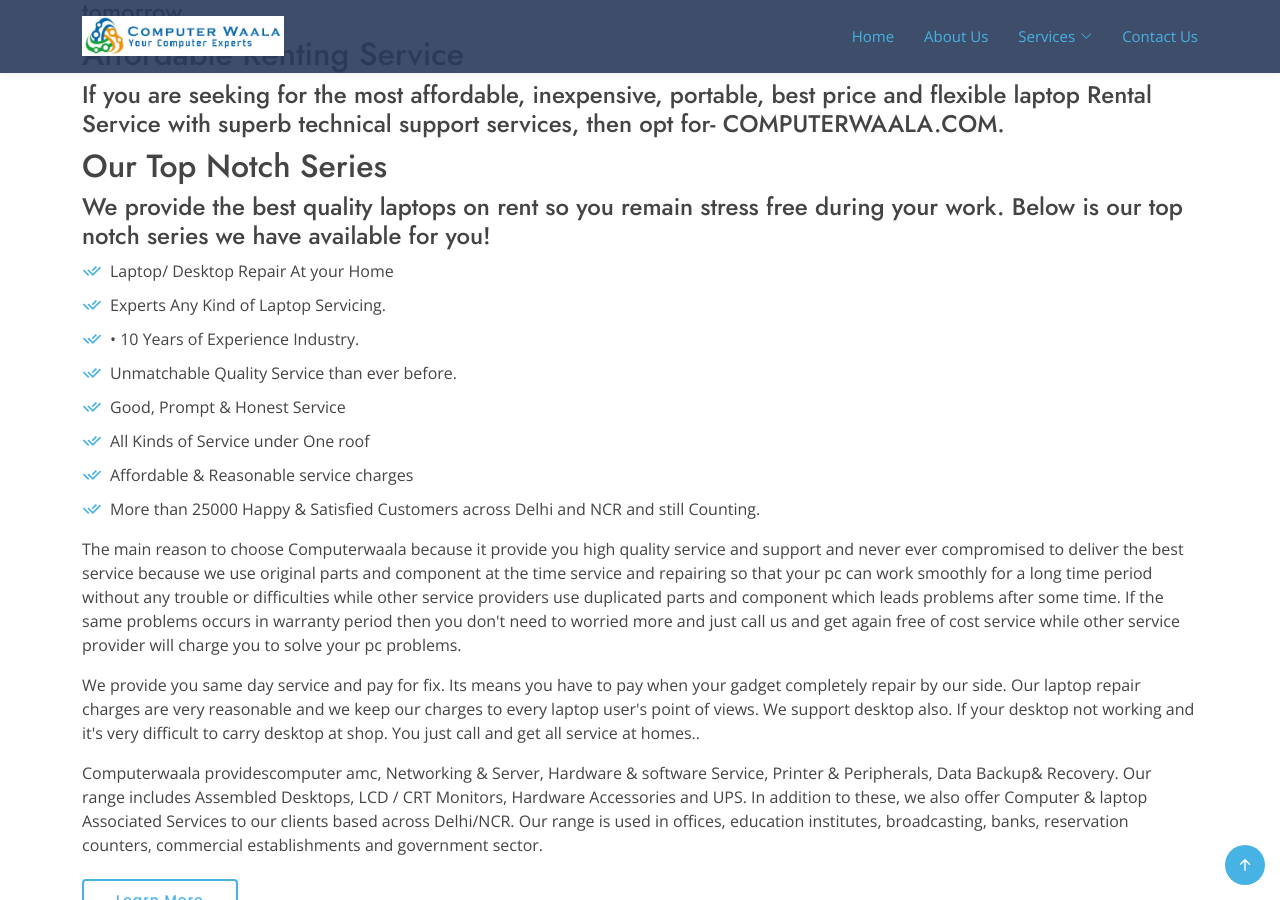
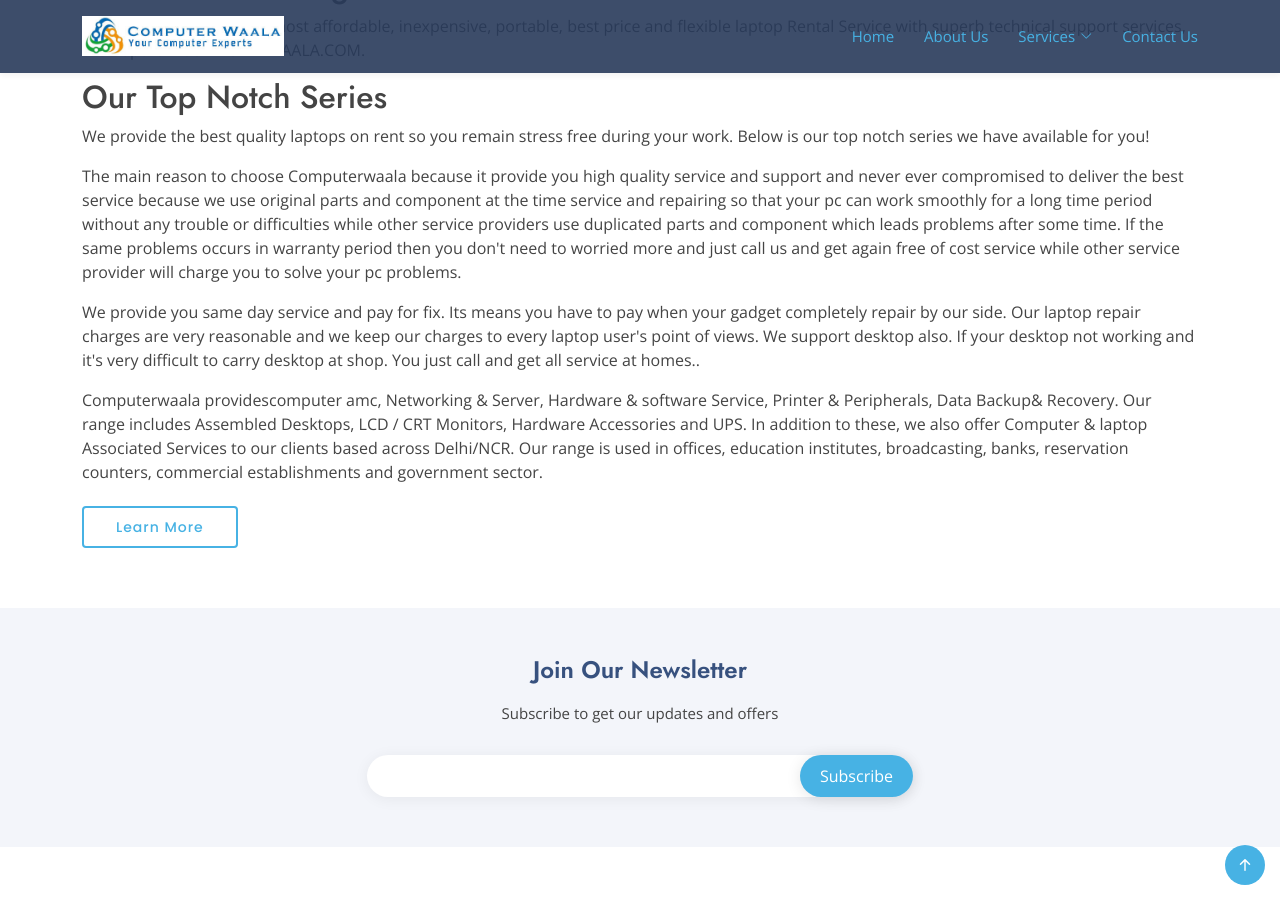
Before and after one commit to ProgrammerNomad/computerwaala, a Jekyll site: the page built from pages/services/laptop-on-rent.html, in a window 1280 px wide and 900 px high, scrolled down 1360 px. Built offline with Jekyll 4.4.1, drawn with Linux system fonts in a browser that asks for light colours.

Commit message:
Update laptop-on-rent.html

```diff
--- a/pages/services/laptop-on-rent.html
+++ b/pages/services/laptop-on-rent.html
@@ -51,39 +51,29 @@
 
 
               <h2>Perfect Configuration</h2>
-              <h4>Fastest processors, great storage space and amazing RAM – we’ve got the best laptops from the leaders of technology – Dell, Lenovo, Acer, HP, and Apple. Whatever your requirement, we’ve got the perfect configuration for you to rent.</h4>
+              <p>Fastest processors, great storage space and amazing RAM – we’ve got the best laptops from the leaders of technology – Dell, Lenovo, Acer, HP, and Apple. Whatever your requirement, we’ve got the perfect configuration for you to rent.</p>
 
 
               <h2>Flexibility</h2>
-              <h4>If your employees need flexibility in terms of switching from one location to another, Laptops are available on rent so as to give them immediate flexibility.</h4>
+              <p>If your employees need flexibility in terms of switching from one location to another, Laptops are available on rent so as to give them immediate flexibility.</p>
 
 
 
               <h2>Save Your Time</h2>
-              <h4>Approval Processes of Purchasing the Laptops are generally very lengthy in Big Corporates. Taking the Laptops on Rent will make the processes to start at an early stage which in turns save the time and “time is money”. By Renting the Laptops, you don’t need to invest in the technology which will become obsolete tomorrow.</h4>
+              <p>Approval Processes of Purchasing the Laptops are generally very lengthy in Big Corporates. Taking the Laptops on Rent will make the processes to start at an early stage which in turns save the time and “time is money”. By Renting the Laptops, you don’t need to invest in the technology which will become obsolete tomorrow.</p>
 
 
               <h2>Affordable Renting Service</h2>
-              <h4>If you are seeking for the most affordable, inexpensive, portable, best price and flexible laptop Rental Service with superb technical support services, then opt for- COMPUTERWAALA.COM.</h4>
+              <p>If you are seeking for the most affordable, inexpensive, portable, best price and flexible laptop Rental Service with superb technical support services, then opt for- COMPUTERWAALA.COM.</p>
 
 
               <h2>Our Top Notch Series</h2>
-              <h4>We provide the best quality laptops on rent so you remain stress free during your work. Below is our top notch series we have available for you!</h4>
+              <p>We provide the best quality laptops on rent so you remain stress free during your work. Below is our top notch series we have available for you!</p>
               </p>
 
 
             </div>
-            <ul>
-              <li><i class="ri-check-double-line"></i> Laptop/ Desktop Repair At your Home</li>
-              <li><i class="ri-check-double-line"></i> Experts Any Kind of Laptop Servicing.</li>
-              <li><i class="ri-check-double-line"></i> •	10 Years of Experience Industry.</li>
-              <li><i class="ri-check-double-line"></i> Unmatchable Quality Service than ever before.</li>
-              <li><i class="ri-check-double-line"></i> Good, Prompt & Honest Service</li>
-              <li><i class="ri-check-double-line"></i> All Kinds of Service under One roof</li>
-              <li><i class="ri-check-double-line"></i> Affordable & Reasonable service charges</li>
-              <li><i class="ri-check-double-line"></i>More than 25000 Happy & Satisfied Customers across Delhi and NCR and still Counting.</li>
 
-            </ul>
           </div>
           <div class="col-lg-12 pt-4 pt-lg-0">
             <p>
```
